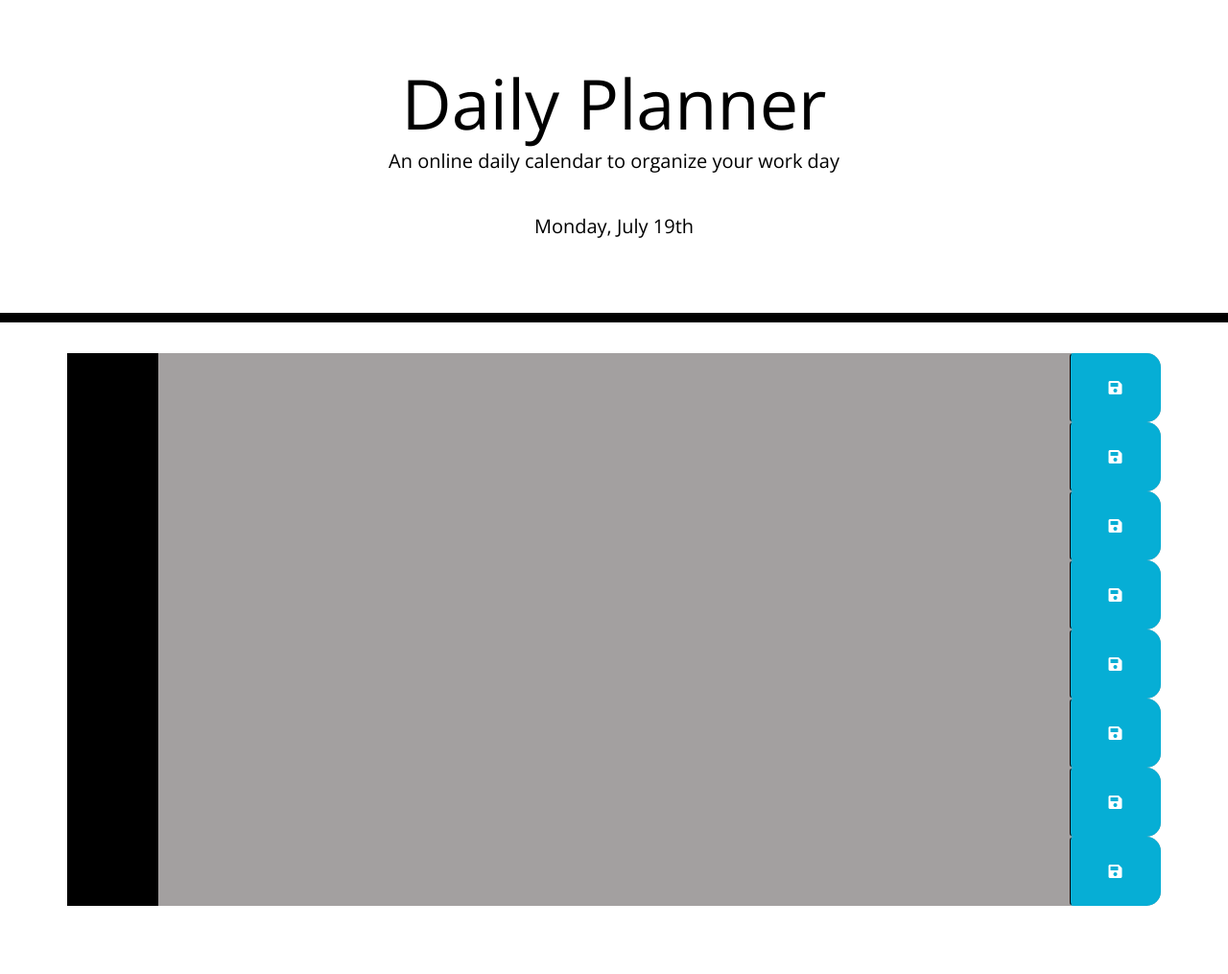
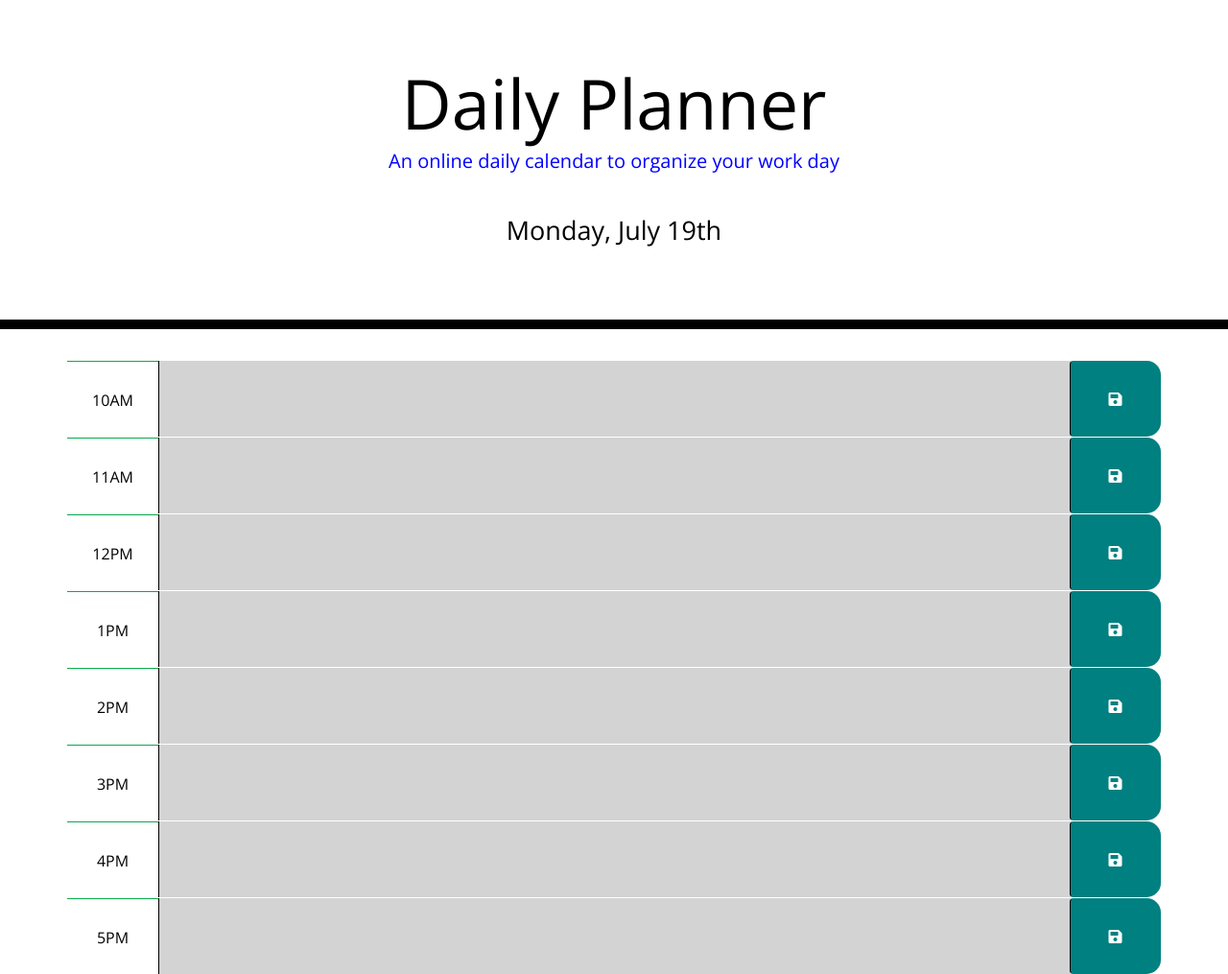
Before and after one commit to vmcguire6377/dailyplanner, a plain HTML site: page index.html in a window 1280 px wide. Shown: the whole page at 96% size. Before the commit the page ends 944 px from the top, so only its background shows below. Drawn offline with nearby package versions, Linux system fonts and the light colour scheme; files that its build step writes are made by us from their sources; files whose address does not match are found by name.

Commit message:
Update style.css

```diff
--- a/style.css
+++ b/style.css
@@ -4,14 +4,20 @@ body {
   line-height: 1;
 }
 
-  textarea{
+h1 {
+text-decoration: solid;
+}
+
+
+textarea {
   background: transparent;
   border: none;
   resize: none;
-    color: #000000;
-    padding: 20px;
-    width: 70%;
-    vertical-align: text-top;
+  color:black;
+  border-left: 1px solid black;
+  padding: 10px;
+  text-decoration: solid;
+
 }
 
 .jumbotron {
@@ -22,27 +28,38 @@ body {
   border-bottom: 10px solid black;
 }
 
+#subhead {
+  color: blue;
+}
+
+#currentDay {
+  text-decoration: solid;
+  font-size: 27px;
+}
+
+.description{
+  white-space: pre-wrap;
+}
+
 .time-block{
   text-align: center;
   border-radius: 15px;
 }
 
-  .form-group {
+.row {
+  white-space: pre-wrap;
   height: 80px;
-    border-top: 10px solid white;
-    margin-left: 25px;
-    border-bottom: dashed;
+  border-top: 1px solid white;;
 }
 
 .hour {
-    background-color: #000000;
+  background-color: #ffffff;
   color: #000000;
-    border-top: 1px dashed #000000;
-    vertical-align: top;
+  border-top: 1px solid #09aa4c;
 }
 
 .past {
-    background-color: #a3a0a0;
+  background-color: #d3d3d3;
   color: white;
 }
 
@@ -60,7 +77,7 @@ body {
   border-left: 1px solid black;
   border-top-right-radius: 15px;
   border-bottom-right-radius: 15px;
-    background-color: #06AED5;
+  background-color: teal;
   color: white;
 }
 
```
Lines whose indentation alone changed are shown as unchanged.
